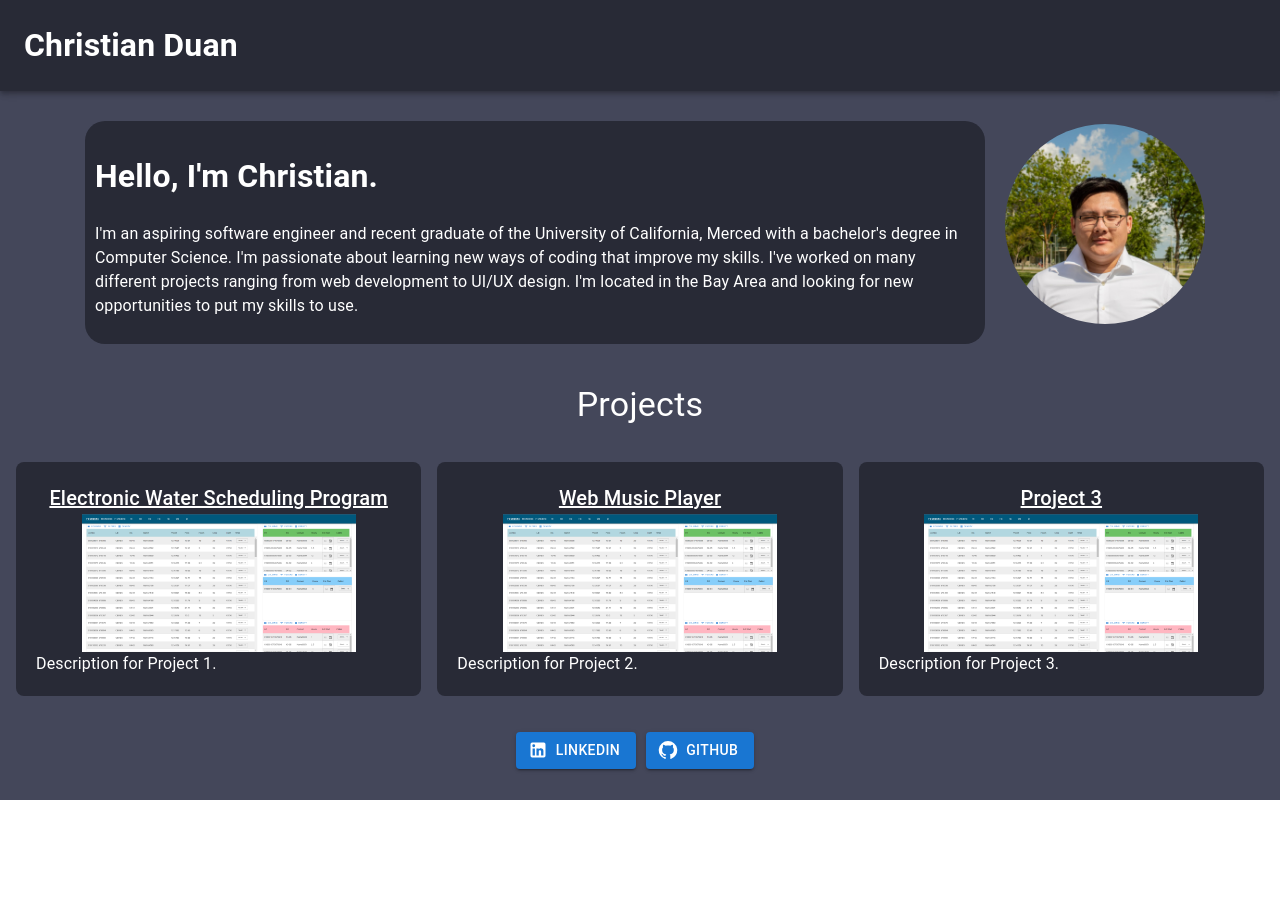
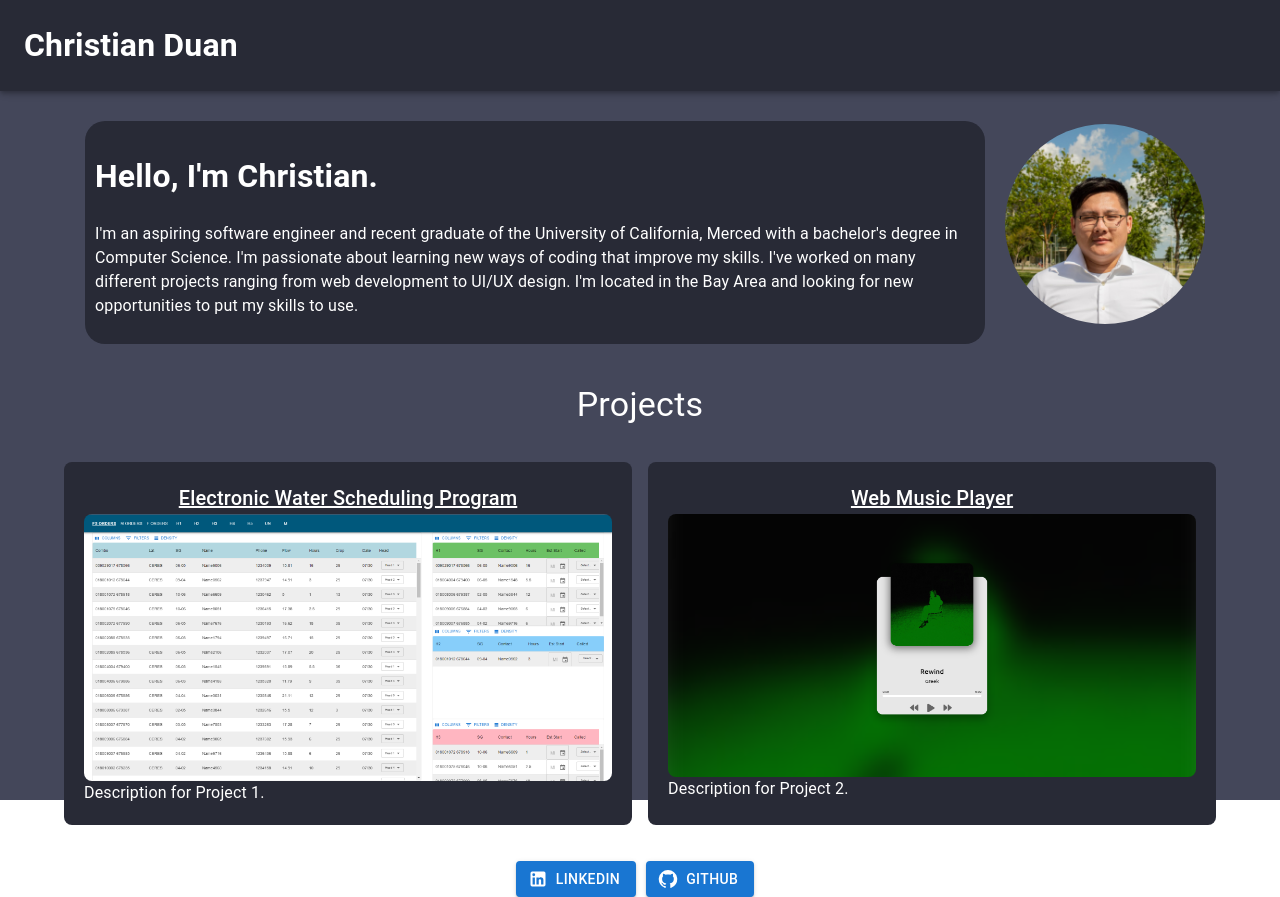
Before and after one commit to christianduan/portfolio, a Next.js app: page / in a window 1280 px wide. Before the commit the page ends 800 px from the top, so only its background shows below. Built offline with nearby package versions, Linux system fonts and the light colour scheme.

Commit message:
Removed third project

```diff
--- a/components/projects.js
+++ b/components/projects.js
@@ -3,14 +3,16 @@ import { Box, Grid, Typography } from "@mui/material";
 
 const Projects = () => {
     return (
-        <Grid container spacing={2} padding={2}>
+        <Box
+            sx={{ display: 'flex', justifyContent: 'center'}}>
+            <Grid container spacing={2} padding={2} sx={{ width: '1200px' }}>
                 {/* Project 1 */}
-            <Grid item xs={12} sm={6} md={4}>
+                <Grid item xs={12} md={6}>
                     <Box sx={{
                         padding: '20px',
                         backgroundColor: '#282A36',
                         borderRadius: '8px',
-                    height: '100%'
+                        height: '100%',
                     }}>
                         <Typography variant="h6" style={{ color: 'white', textDecoration: 'underline', textAlign: 'center' }}>
                         Electronic Water Scheduling Program
@@ -22,7 +24,8 @@ const Projects = () => {
                         }}>
                             <img src= "/EWSP.png" alt="EWSP"
                                 style={{
-                                width: '75%',
+                                    width: '100%',
+                                    borderRadius: '8px',
                             }}/>
                         </Box>
                         <Typography style={{ color: 'white' }}>
@@ -32,7 +35,7 @@ const Projects = () => {
                 </Grid>
 
                 {/* Project 2 */}
-            <Grid item xs={12} sm={6} md={4}>
+                <Grid item xs={12} md={6}>
                     <Box sx={{
                         padding: '20px',
                         backgroundColor: '#282A36',
@@ -47,9 +50,10 @@ const Projects = () => {
                             justifyContent: 'center',
                             alignItems: 'center',
                         }}>
-                        <img src= "/EWSP.png" alt="EWSP"
+                            <img src= "/musicPlayer.png" alt="MusicPlayer"
                                 style={{
-                                width: '75%',
+                                    width: '100%',
+                                    borderRadius: '8px',
                             }}/>
                         </Box>
                         <Typography style={{ color: 'white' }}>
@@ -57,34 +61,9 @@ const Projects = () => {
                         </Typography>
                     </Box>
                 </Grid>
+        </Grid>
+        </Box>
 
-            {/* Project 3 */}
-            <Grid item xs={12} sm={6} md={4}>
-                <Box sx={{
-                    padding: '20px',
-                    backgroundColor: '#282A36',
-                    borderRadius: '8px',
-                    height: '100%'
-                }}>
-                    <Typography variant="h6" style={{ color: 'white', textDecoration: 'underline', textAlign: 'center' }}>
-                    Project 3
-                    </Typography>
-                    <Box sx={{
-                        display: 'flex',
-                        justifyContent: 'center',
-                        alignItems: 'center',
-                    }}>
-                        <img src= "/EWSP.png" alt="EWSP"
-                            style={{
-                                width: '75%',
-                        }}/>
-                    </Box>
-                    <Typography style={{ color: 'white' }}>
-                    Description for Project 3.
-                    </Typography>
-                </Box>
-            </Grid>
-      </Grid>
     );
 };
 
```
Lines whose indentation alone changed are shown as unchanged.
